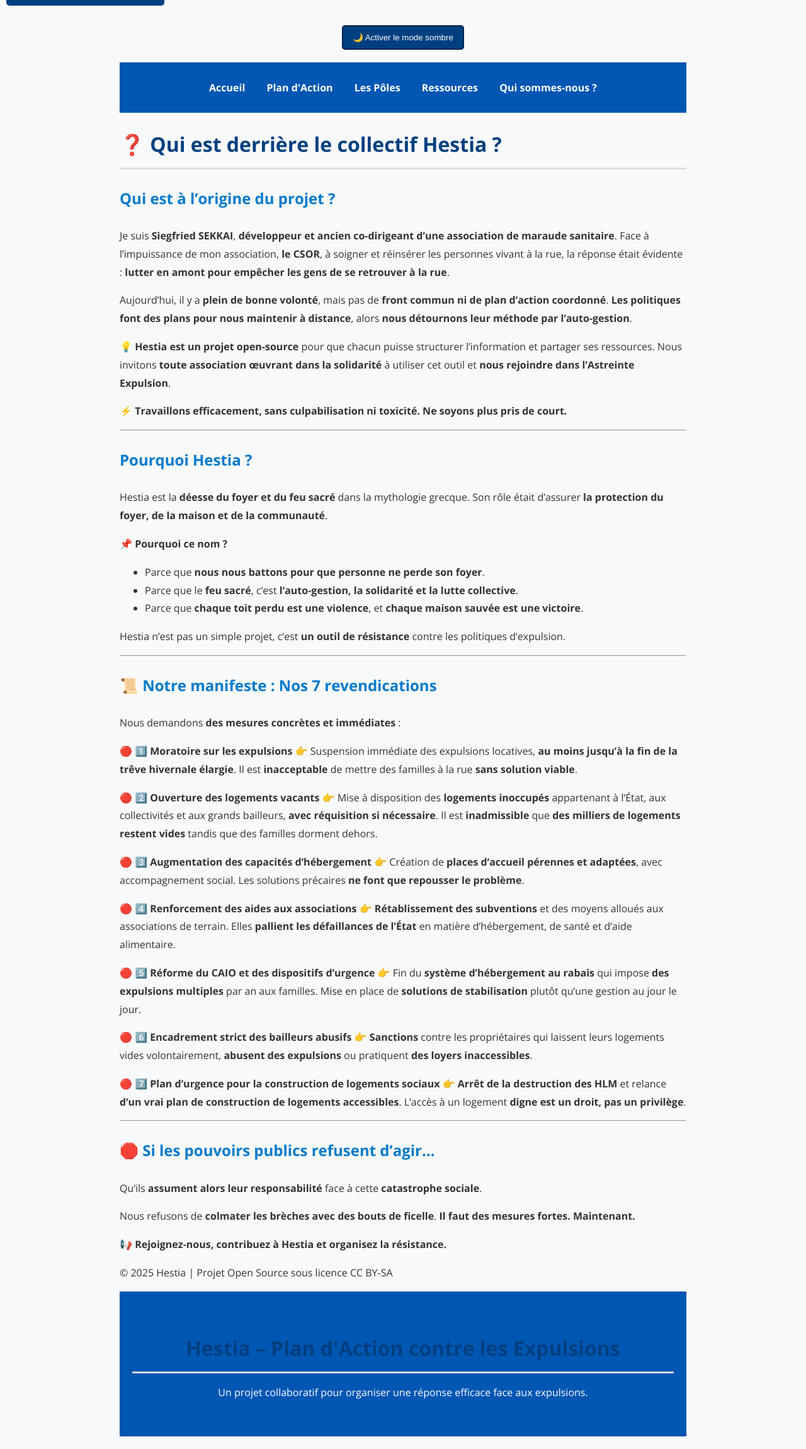
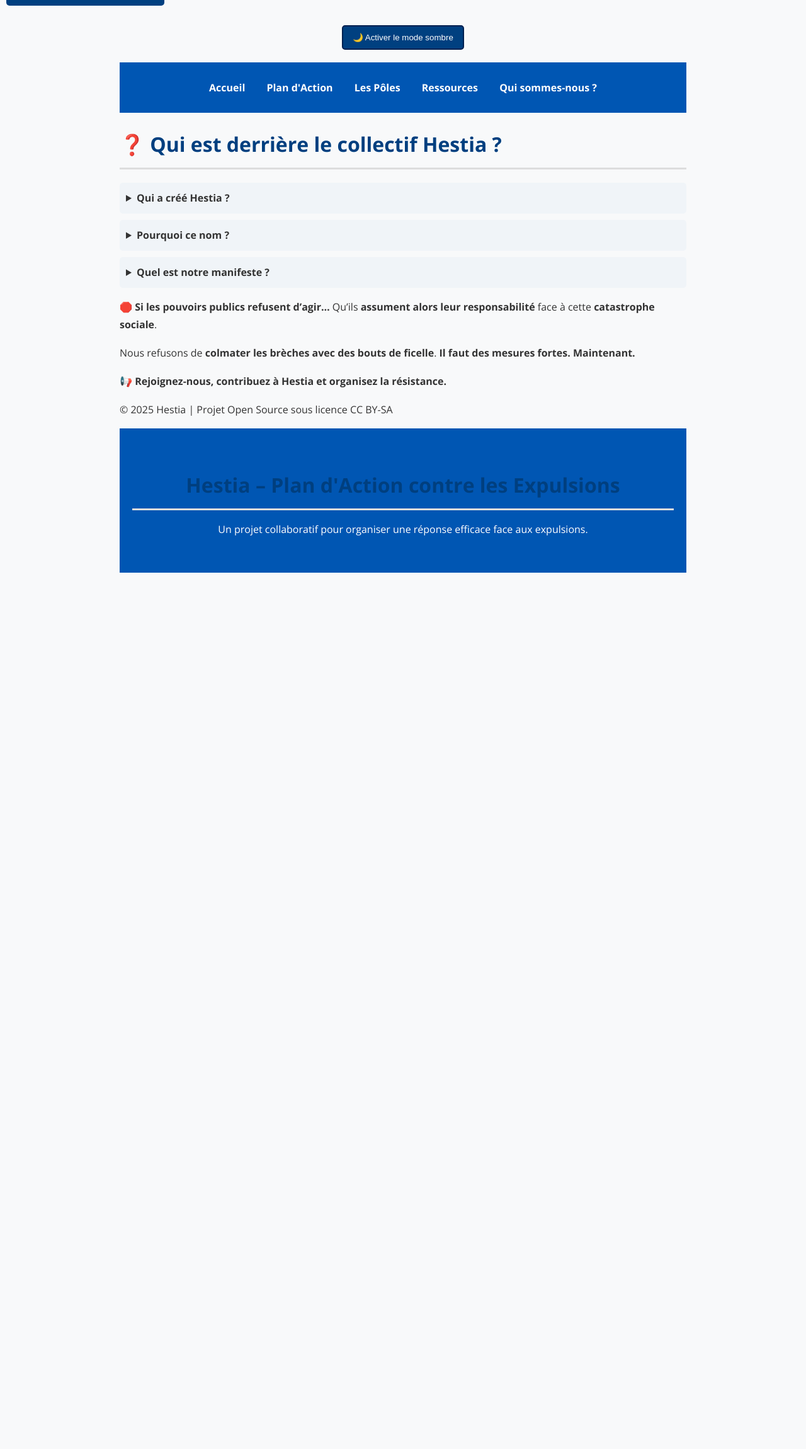
Before and after one commit to 5136Siegfried/Hestia, a Jekyll site: the page built from docs/faq/qui-sommes-nous.md, in a window 1280 px wide. Shown: the whole page at 63% size. Built offline with Jekyll 4.4.1, drawn with Linux system fonts in a browser that asks for light colours; after the commit the page ends 929 px from its top, so only the background shows below that.

Commit message:
add: details

```diff
--- a/docs/_layouts/default.html
+++ b/docs/_layouts/default.html
@@ -41,7 +41,7 @@
     </footer>
     <!-- menu deroulant-->
     <script src="{{ site.baseurl }}/assets/js/menu.js"></script>
-
+    <script src="{{ site.baseurl }}/assets/js/animations.js"></script>
     <!-- 🔹 Script Mode Sombre -->
     <script src="{{ site.baseurl }}/assets/js/darkmode.js"></script>
 <!-- 🔹 Bouton Retour en haut -->
--- a/docs/assets/css/style.css
+++ b/docs/assets/css/style.css
@@ -284,3 +284,21 @@ nav ul li a:hover {
   opacity: 1;
   transform: translateY(0);
 }
+
+/* 🔹 Style des volets de la FAQ */
+details {
+  background: #f0f4f8;
+  padding: 10px;
+  border-radius: 5px;
+  margin: 10px 0;
+  cursor: pointer;
+}
+
+details summary {
+  font-weight: bold;
+  cursor: pointer;
+}
+
+details[open] {
+  background: #dbe9ff;
+}
--- a/docs/faq/qui-sommes-nous.md
+++ b/docs/faq/qui-sommes-nous.md
@@ -4,25 +4,23 @@ title: "❓ Qui est derrière le collectif Hestia ?"
 ---
 # ❓ Qui est derrière le collectif Hestia ?
 
-### **Qui est à l’origine du projet ?**
-
-Je suis **Siegfried SEKKAI**, **développeur et ancien co-dirigeant d’une association de maraude sanitaire**.
+<details>
+  <summary>Qui a créé Hestia ?</summary>
+  <p>Je suis **Siegfried SEKKAI**, **développeur et ancien co-dirigeant d’une association de maraude sanitaire**.
 Face à l’impuissance de mon association, **le CSOR**, à soigner et réinsérer les personnes vivant à la rue, la réponse était évidente :
 **lutter en amont pour empêcher les gens de se retrouver à la rue**.
 
 Aujourd’hui, il y a **plein de bonne volonté**, mais pas de **front commun ni de plan d’action coordonné**.
 **Les politiques font des plans pour nous maintenir à distance**, alors **nous détournons leur méthode par l’auto-gestion**.
-
 💡 **Hestia est un projet open-source** pour que chacun puisse structurer l’information et partager ses ressources.
 Nous invitons **toute association œuvrant dans la solidarité** à utiliser cet outil et **nous rejoindre dans l’Astreinte Expulsion**.
 
-⚡ **Travaillons efficacement, sans culpabilisation ni toxicité. Ne soyons plus pris de court.**
+⚡ **Travaillons efficacement, sans culpabilisation ni toxicité. Ne soyons plus pris de court.**</p>
+</details>
 
----
-
-### **Pourquoi Hestia ?**
-
-Hestia est la **déesse du foyer et du feu sacré** dans la mythologie grecque.
+<details>
+  <summary>Pourquoi ce nom ?</summary>
+  <p>Hestia est la **déesse du foyer et du feu sacré** dans la mythologie grecque.
 Son rôle était d’assurer **la protection du foyer, de la maison et de la communauté**.
 
 📌 **Pourquoi ce nom ?**
@@ -31,12 +29,12 @@ Son rôle était d’assurer **la protection du foyer, de la maison et de la com
 - Parce que **chaque toit perdu est une violence**, et **chaque maison sauvée est une victoire**.
 
 Hestia n’est pas un simple projet, c’est **un outil de résistance** contre les politiques d’expulsion.
+</p>
+</details>
 
----
-
-### **📜 Notre manifeste : Nos 7 revendications**
-
-Nous demandons **des mesures concrètes et immédiates** :
+<details>
+  <summary>Quel est notre manifeste ?</summary>
+  <p>Nous demandons **des mesures concrètes et immédiates** :
 
 🔴 **1️⃣ Moratoire sur les expulsions**
 👉 Suspension immédiate des expulsions locatives, **au moins jusqu’à la fin de la trêve hivernale élargie**.
@@ -65,9 +63,10 @@ Mise en place de **solutions de stabilisation** plutôt qu’une gestion au jour
 👉 **Arrêt de la destruction des HLM** et relance **d’un vrai plan de construction de logements accessibles**.
 L’accès à un logement **digne est un droit, pas un privilège**.
 
----
+</p>
+</details>
 
-### **🛑 Si les pouvoirs publics refusent d’agir…**
+**🛑 Si les pouvoirs publics refusent d’agir…**
 Qu’ils **assument alors leur responsabilité** face à cette **catastrophe sociale**.
 
 Nous refusons de **colmater les brèches avec des bouts de ficelle**.
```
